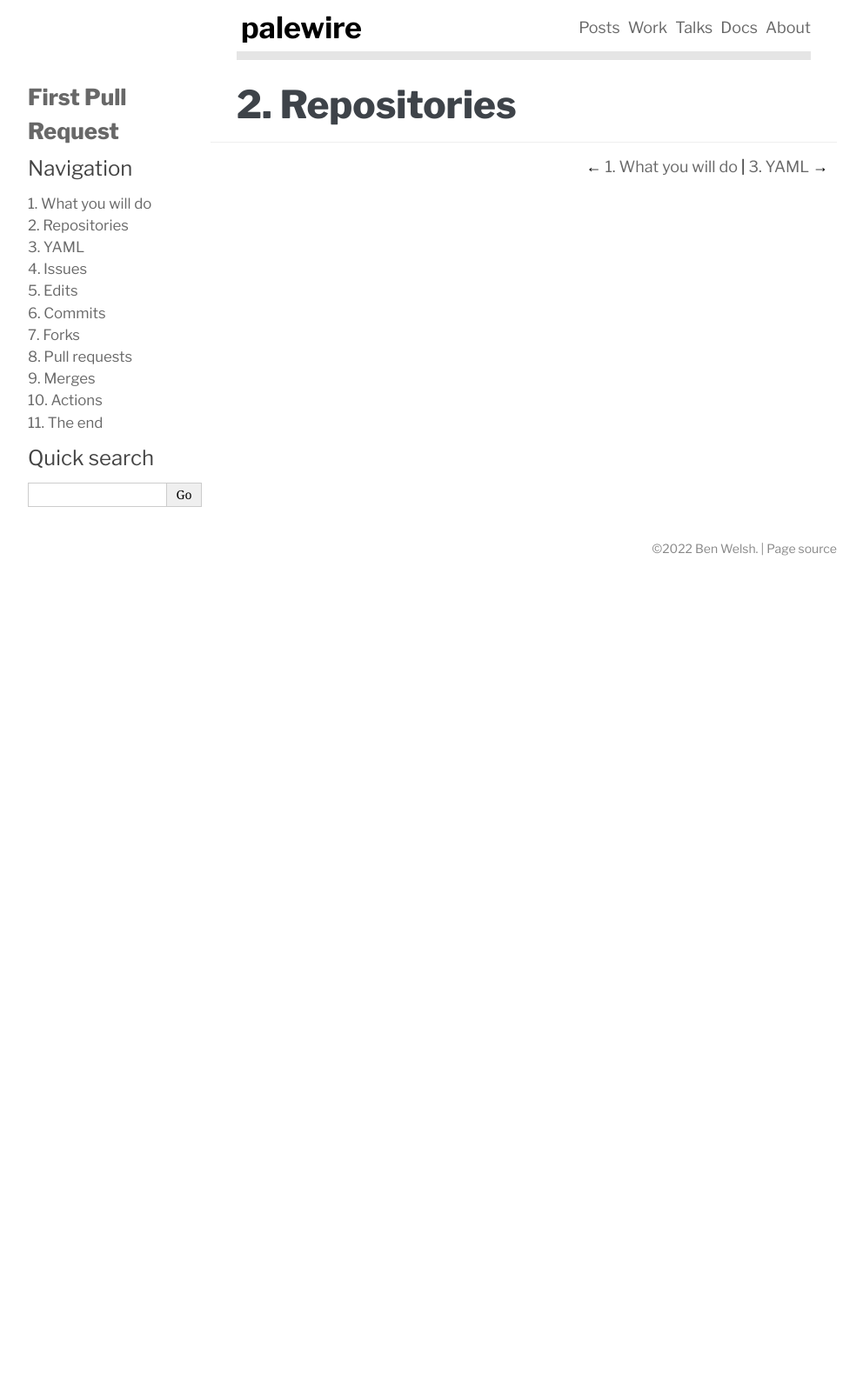
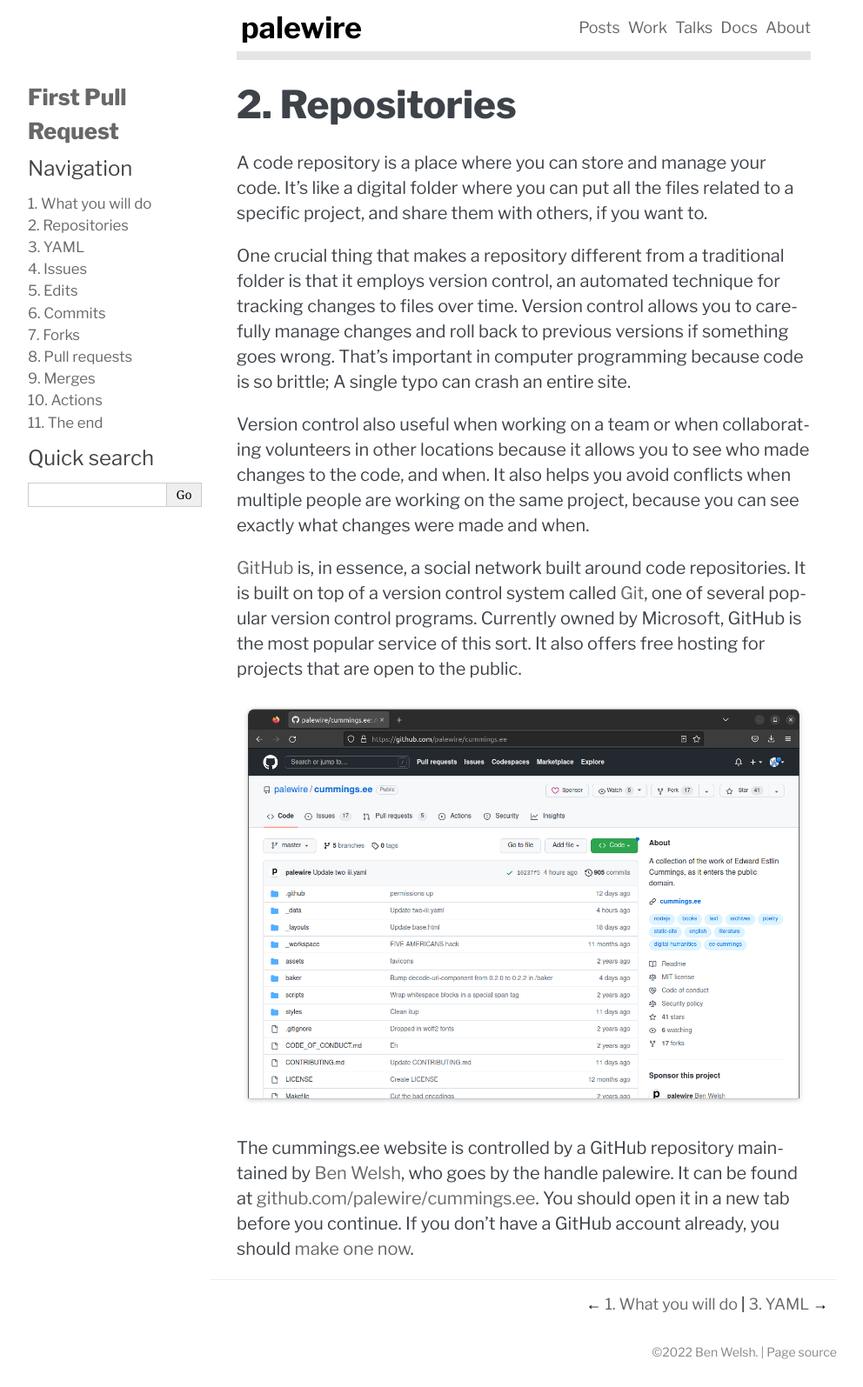
Before and after one commit to palewire/first-pull-request, a Sphinx documentation site: the page built from docs/repo.md, in a window 1280 px wide. Shown: the whole page at 87% size, without its empty margins (148-1140 px from the left). Built offline with Sphinx 7.4.7, drawn with Linux system fonts in a browser that asks for light colours; before the commit the page ends 900 px from its top, so only the background shows below that.

Commit message:
Repo chapter

````diff
--- a/docs/repo.md
+++ b/docs/repo.md
@@ -2,3 +2,15 @@
 ```
 
 # Repositories
+
+A code repository is a place where you can store and manage your code. It's like a digital folder where you can put all the files related to a specific project, and share them with others, if you want to.
+
+One crucial thing that makes a repository different from a traditional folder is that it employs version control, an automated technique for tracking changes to files over time. Version control allows you to carefully manage changes and roll back to previous versions if something goes wrong. That's important in computer programming because code is so brittle; A single typo can crash an entire site.
+
+Version control also useful when working on a team or when collaborating volunteers in other locations because it allows you to see who made changes to the code, and when. It also helps you avoid conflicts when multiple people are working on the same project, because you can see exactly what changes were made and when.
+
+[GitHub](https://en.wikipedia.org/wiki/GitHub) is, in essence, a social network built around code repositories. It is built on top of a version control system called [Git](https://en.wikipedia.org/wiki/Git), one of several popular version control programs. Currently owned by Microsoft, GitHub is the most popular service of this sort. It also offers free hosting for projects that are open to the public.
+
+[![github.com/palewire/cummings.ee](_static/img/cummings-repo.png)](https://github.com/palewire/cummings.ee)
+
+The cummings.ee website is controlled by a GitHub repository maintained by [Ben Welsh](https://palewi.re/who-is-ben-welsh/), who goes by the handle palewire. It can be found at [github.com/palewire/cummings.ee](https://github.com/palewire/cummings.ee). You should open it in a new tab before you continue. If you don't have a GitHub account already, you should [make one now](https://github.com/join).
````
Also changed, not shown: docs/index.md (+1 -1 lines), docs/_static/img/cummings-repo.png (added).
